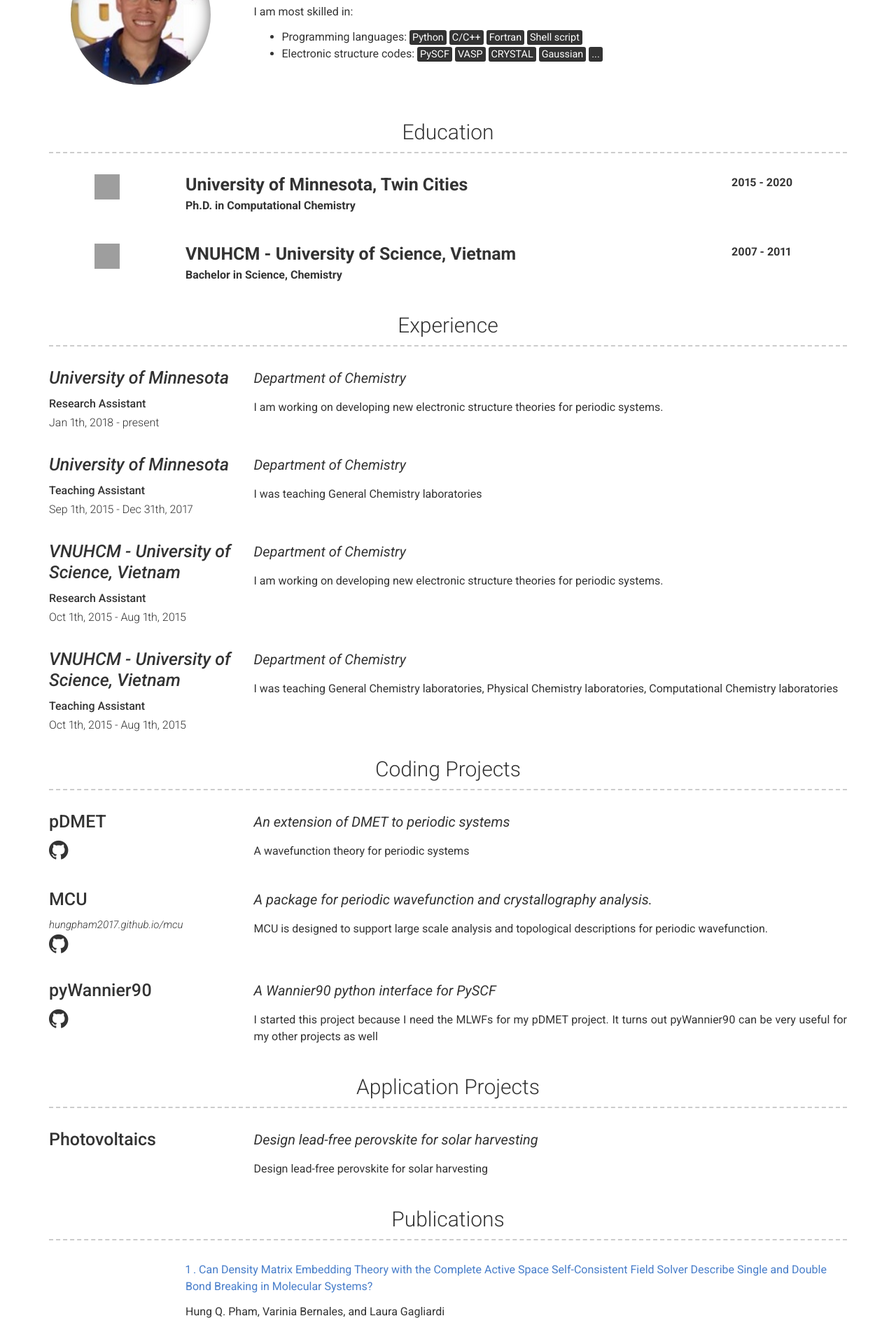
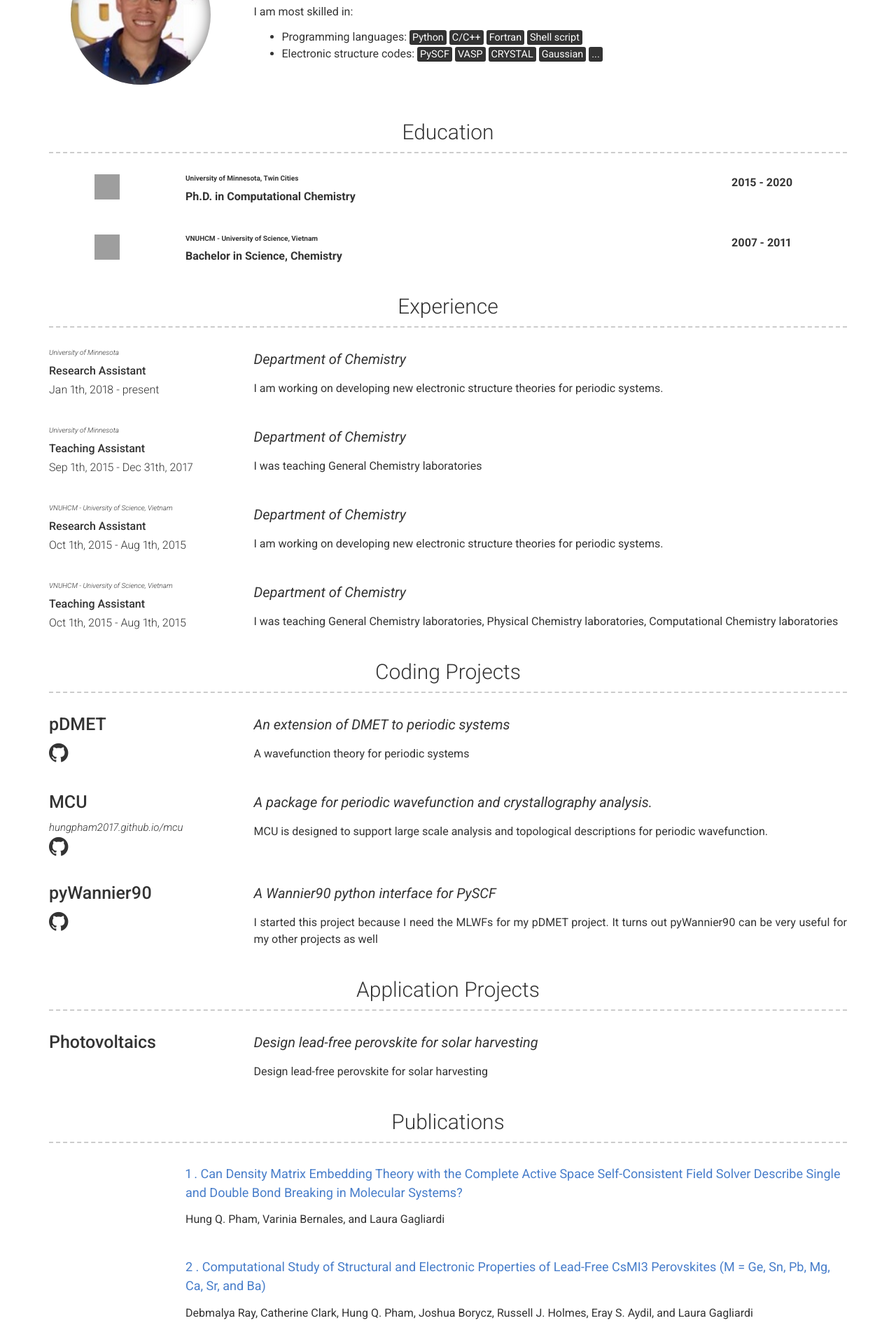
Before and after one commit to hungpham2017/hungpham2017.github.io, a Jekyll site: the page built from index.md, in a window 1280 px wide. Shown: the part 368-2288 px from the top of the page at 70% size. Built offline with Jekyll 4.4.1, drawn with Linux system fonts in a browser that asks for light colours; grey boxes are pictures that could not be loaded.

```diff
--- a/_includes/education.html
+++ b/_includes/education.html
@@ -10,7 +10,7 @@
       {%- endif -%}
 
       <div class="{{ 'col-xs-12 ' }}{%- if site.education_image -%}col-sm-7 col-md-8 col-print-12{%- endif -%}">
-        <h4><b>{{ education.name }}</b></h4>
+        <h5><b>{{ education.name }}</b></h5>
         <p><b>{{ education.qualification }}</b></p>
       </div>
 
--- a/_includes/experience.html
+++ b/_includes/experience.html
@@ -3,7 +3,7 @@
   {% for experience in site.data.experience %}
     <div class="row clearfix experience">
       <div class="col-xs-12 col-sm-4 col-md-3 col-print-12 left-column">
-        <h4 class="name">
+        <h5 class="name">
           {%- if experience.link -%}
             {% include a.html href=experience.link %}
           {%- endif -%}
@@ -11,7 +11,7 @@
           {%- if experience.link -%}
             </a>
           {%- endif -%}
-          </h4>
+          </h5>
         <p><b>{{ experience.job_title }}</b></p>
         <p>{{ experience.dates }}</p>
         {% for job in experience.jobs %}
--- a/_includes/publications.html
+++ b/_includes/publications.html
@@ -3,7 +3,6 @@
   {% for paper in site.data.publications %}
     <div class="row clearfix project">
       <div class="col-xs-12 col-sm-3 col-md-2 col-print-12 left-column">
-
       </div>
 
       <div class="col-xs-12 col-sm-9 col-md-10 col-print-12">
@@ -19,5 +18,6 @@
         {{ paper.authors | strip | markdownify }}
       </div>
     </div>
+
   {% endfor %}
 </div>
--- a/_sass/modern-resume-theme.scss
+++ b/_sass/modern-resume-theme.scss
@@ -211,7 +211,7 @@
 }
 
 p.title {
-  font-size: 1.6em;
+  font-size: 1.8em;
   padding: 0em 0em;
   text-align: left;
 
```
